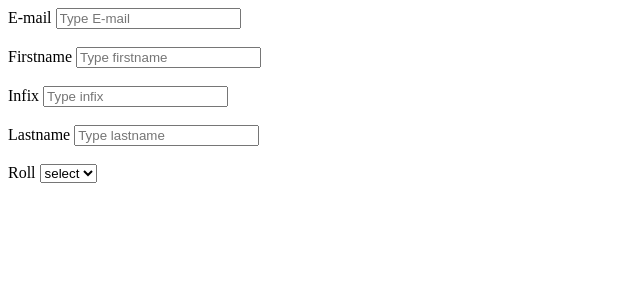
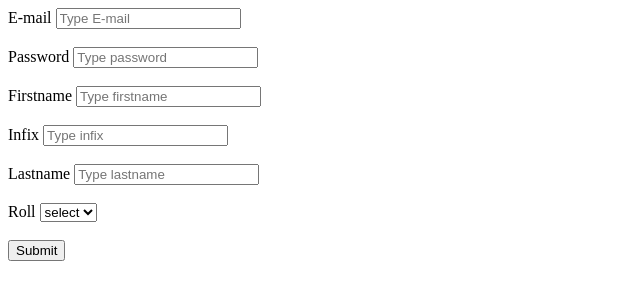
Before and after one commit to T-S43/Magazijn-project-J-2-S-2, a PHP site: page /registerSuperUser.php in a window 1280 px wide. Shown: the top 300 px of the page, without its empty margins (0-640 px from the left). Run offline with PHP 8.4, Linux system fonts and the light colour scheme; tables that the repository leaves empty hold one stand-in row (values such as "Sample post").

Commit message:
database writing
added the password and the code so we can get a connection with the database to write in to it

```diff
--- a/registerSuperUser.php
+++ b/registerSuperUser.php
@@ -15,6 +15,10 @@
 <form method="post">
     <label>E-mail</label>
     <input type="email" name="email" placeholder="Type E-mail">
+    <br><br>
+
+    <label>Password</label>
+    <input type="password" name="pass" placeholder="Type password">
     <br><br>
 
     <label>Firstname</label>
@@ -40,7 +44,28 @@
         ?>
     </select>
     <br><br>
+    <!--Button-->
+    <input type="submit" name="submit" value="Submit">
 </form>
 
 </body>
 </html>
+<?php
+//insert into database
+if(isset($_POST['submit'])) {
+    $email = $_POST['email'];
+    $password=$_POST['pass'];
+    $firstName = $_POST['Firstname'];
+    $infix = $_POST['infix'];
+    $lastName = $_POST['lastname'];
+    $rolls = $_POST['roll'];
+    $qry = "INSERT INTO users values(null, '$email','$password', '$firstName', '$infix', '$lastName', '$rolls')";
+
+    if(mysqli_query($conn, $qry)){
+        echo 'works';
+
+    }else{
+        echo mysqli_error($conn);
+    }
+}
+?>
```
